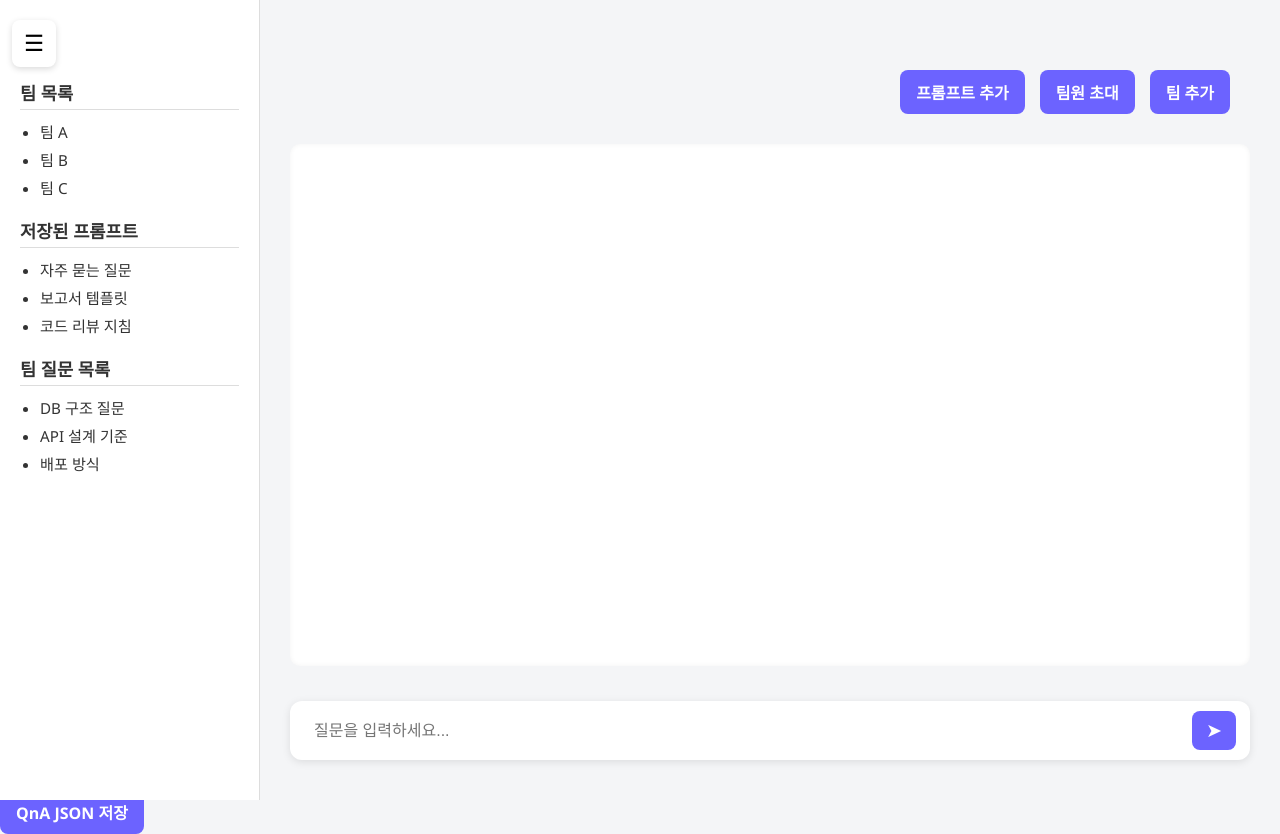
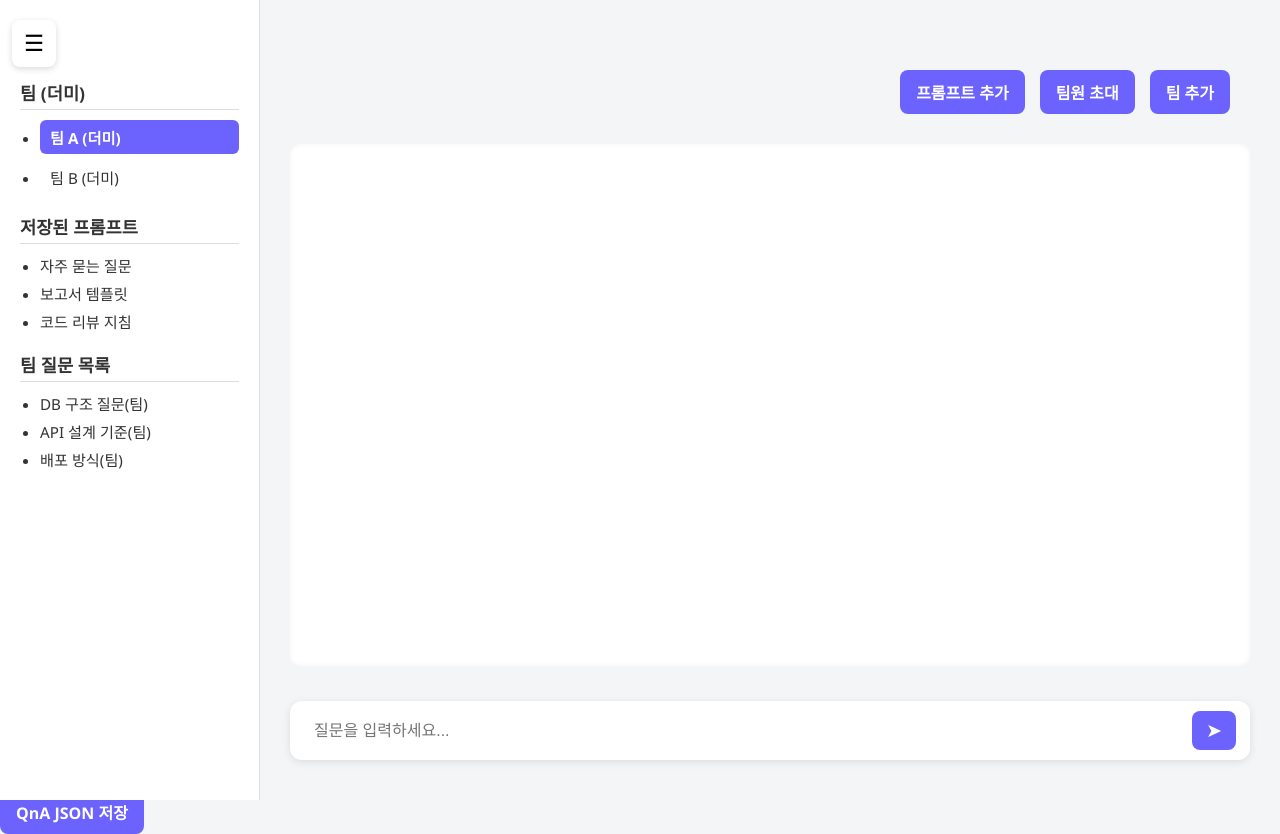
Before and after one commit to Brightyum/ChatTogether, a Flask app: page /qa?mode=team&team_id=1 in a window 1280 px wide. Run offline with Flask 3, Linux system fonts and the light colour scheme.

Commit message:
feat : 질의응답 페이지 (개인-팀 분기)

```diff
--- a/server/app.py
+++ b/server/app.py
@@ -116,11 +116,35 @@ def logout():
     session.clear()
     return redirect(url_for("home"))
 
-# 질의응답 페이지 보여주기
+#질의응답 페이지 보여주기
 @app.route("/qa", methods=["GET"])
 def qa_page():
+    user_id = session.get("user_id")
     question = request.args.get("question", "")
-    return render_template("qa.html", question=question)
+    mode = request.args.get("mode", "personal")
+    team_id = request.args.get("team_id")
+
+     # 팀 목록: (더미 데이터, 추후 DB 연동 예정)
+    dummy_teams = [{"id": 1, "name": "팀 A (더미)"}, {"id": 2, "name": "팀 B (더미)"}]
+
+# 팀 모드 처리: team_id 유효성 확인
+    if mode == "team" and team_id:
+        try:
+            team_id = int(team_id)
+        except ValueError:
+            return "잘못된 팀 ID입니다.", 400
+
+        if not any(team["id"] == team_id for team in dummy_teams):
+            return "권한이 없는 팀입니다.", 403
+    else:
+        team_id = None  # 개인 모드일 때는 team_id 없음
+
+
+    return render_template("qa.html", question=question,
+        mode=mode,
+        team_id=team_id,
+        teams=dummy_teams  # 팀 목록 전달
+)
 
 
 # 질의응답
@@ -132,13 +156,26 @@ def stream_ask():
 
     user_id = session.get("user_id")
 
+    mode = data.get("mode", "personal")
+
+    team_id = data.get("team_id")
+
+
     if not user_id:
         return jsonify({"error": "로그인이 필요합니다"}), 401
 
-    chat_system = ChatSystem(user_id=user_id)
-
     if not question:
         return jsonify({"error": "질문칸을 채워주세요"}), 400
+
+    # 팀 모드 처리: team_id 전달
+    if mode == "team" and team_id:
+        try:
+            team_id = int(team_id)
+        except ValueError:
+            return jsonify({"error": "잘못된 팀 ID입니다."}), 400
+        chat_system = ChatSystem(user_id=user_id, team_id=team_id)
+    else:
+        chat_system = ChatSystem(user_id=user_id)
 
     return Response(
         stream_with_context(chat_system.run(question)), content_type="text/plain"
--- a/server/static/css/qa.css
+++ b/server/static/css/qa.css
@@ -206,3 +206,23 @@ body {
 .sidebar.hidden {
   transform: translateX(-100%);
 }
+
+/* 사이드바 내부 링크 스타일 */
+.sidebar a {
+  display: block;
+  color: #333;
+  text-decoration: none;
+  padding: 6px 10px;
+  border-radius: 6px;
+  transition: background-color 0.2s ease;
+}
+
+.sidebar a:hover {
+  background-color: #e0e0e0;
+}
+
+.sidebar a.active-team {
+  background-color: #6C63FF;
+  color: white;
+  font-weight: bold;
+}
--- a/server/static/js/qa.js
+++ b/server/static/js/qa.js
@@ -19,13 +19,17 @@ function handleSubmit(event) {
   chatLog.appendChild(botEntry);
   chatLog.scrollTop = chatLog.scrollHeight;
 
+  // mode와 team_id는 서버에서 렌더링 시 주입 (Jinja2)
+  const mode = "{{ mode }}";
+  const teamId = "{{ team_id if team_id else '' }}";
+
   // 서버로 스트리밍 요청
   fetch("/stream-ask", {
     method: "POST",
     headers: {
       "Content-Type": "application/json",
     },
-    body: JSON.stringify({ question: question }),
+    body: JSON.stringify({ question: question, mode: mode, team_id: teamId  }),
   })
     .then((response) => {
       const reader = response.body.getReader();
--- a/server/templates/qa.html
+++ b/server/templates/qa.html
@@ -14,24 +14,42 @@
   <div class="container">
     <!-- 사이드바 -->
     <aside class="sidebar" id="sidebar">
-      <h2>팀 목록</h2>
+      <h2>팀 (더미)</h2>
       <ul>
-        <li>팀 A</li>
-        <li>팀 B</li>
-        <li>팀 C</li>
+        {% for team in teams %}
+        <li>
+          <a href="{{ url_for('qa_page') }}?mode=team&team_id={{ team.id }}"
+            {% if team.id == team_id %} class="active-team" {% endif %}>
+            {{ team.name }}
+          </a>
+        </li>
+      {% endfor %}
       </ul>
+      <!--공통 네비-->
       <h2>저장된 프롬프트</h2>
       <ul>
         <li>자주 묻는 질문</li>
         <li>보고서 템플릿</li>
         <li>코드 리뷰 지침</li>
       </ul>
+
+      <!-- 질문 목록 (mode에 따라 다르게 표시) -->
+      {% if mode == 'team' %}
       <h2>팀 질문 목록</h2>
       <ul>
-        <li>DB 구조 질문</li>
-        <li>API 설계 기준</li>
-        <li>배포 방식</li>
+        <li>DB 구조 질문(팀)</li>
+        <li>API 설계 기준(팀)</li>
+        <li>배포 방식(팀)</li>
       </ul>
+
+     {% else %}
+    <h2>개인 질문 목록</h2>
+      <ul>
+        <li>DB 구조 질문 (개인)</li>
+        <li>API 설계 기준 (개인)</li>
+        <li>배포 방식 (개인)</li>
+      </ul>
+     {% endif %}
     </aside>
 
     <!-- 메인 영역 -->
```
